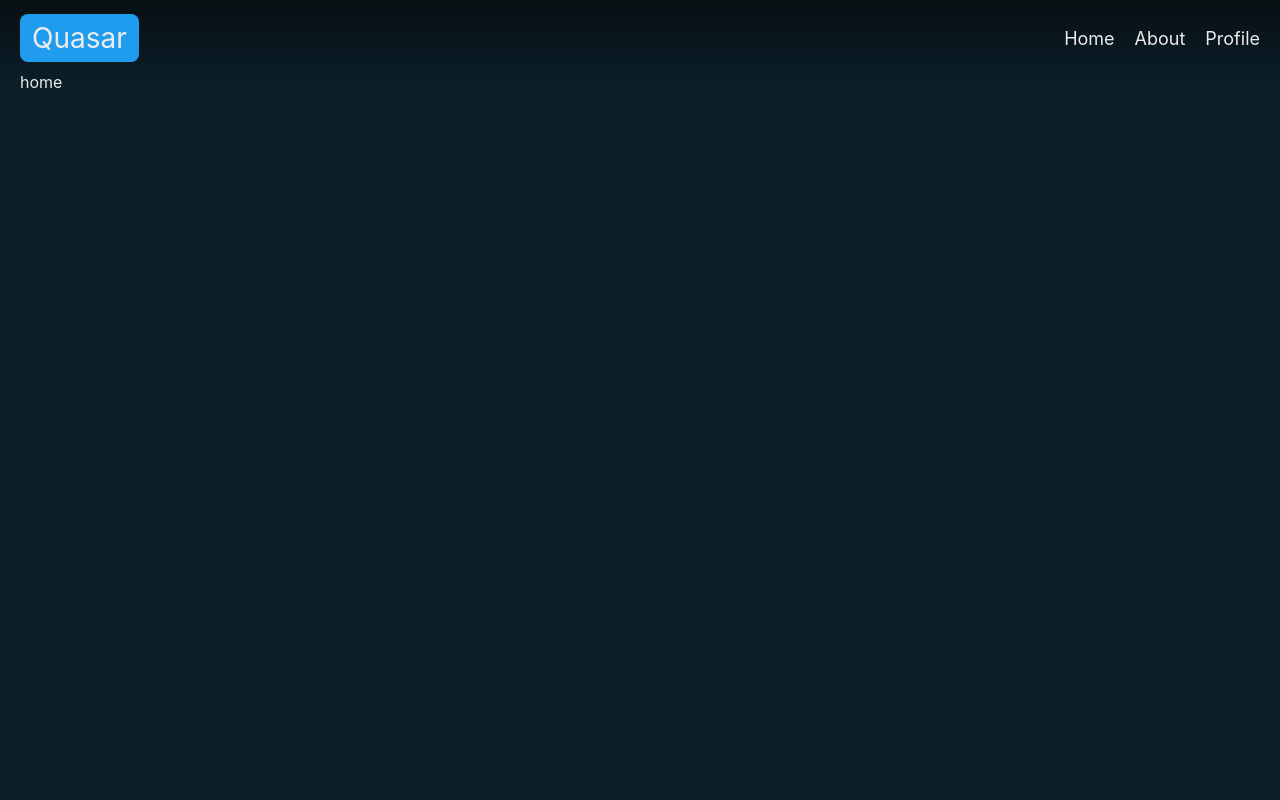
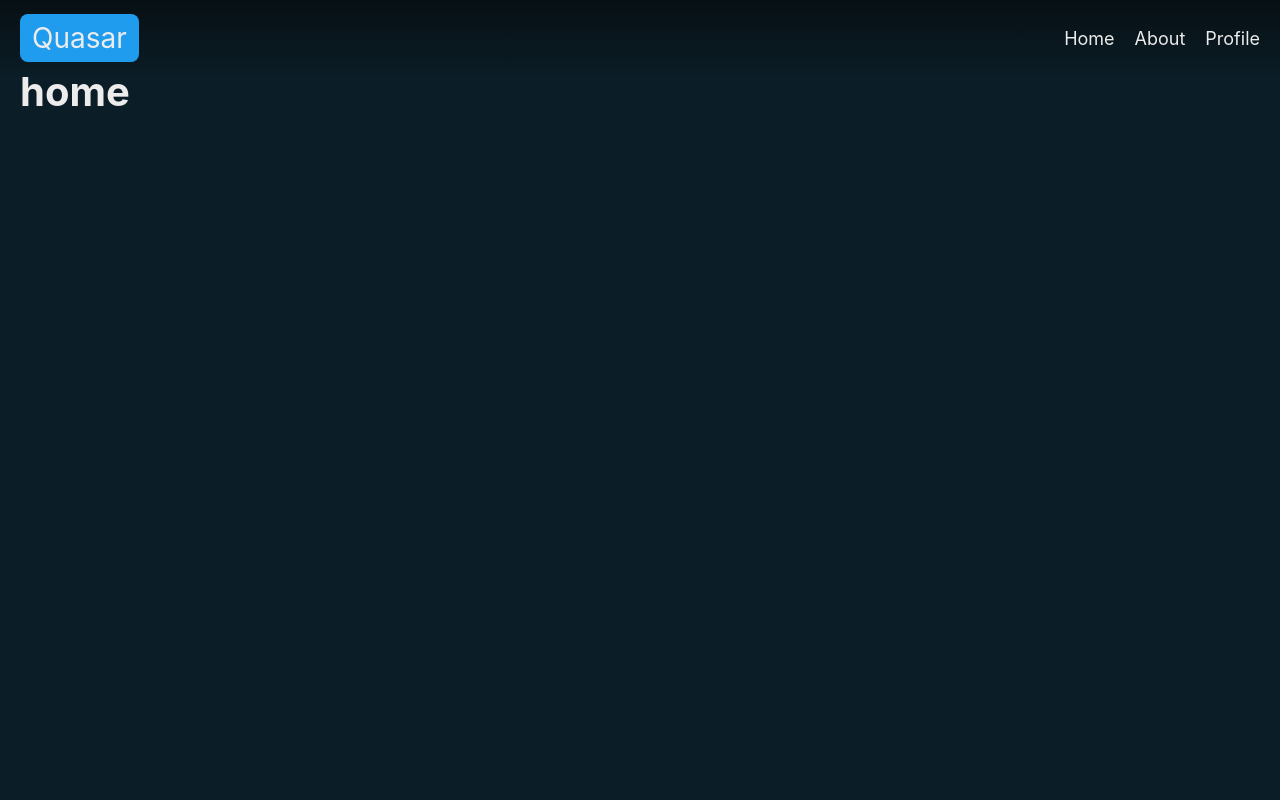
Before and after one commit to Quasar-films/quasar, a Nuxt app: page / in a window 1280 px wide. Shown: the top 800 px of the page. Built offline with nearby package versions, Linux system fonts and the light colour scheme; no server answers.

Commit message:
init tests environment

```diff
--- a/pages/index.vue
+++ b/pages/index.vue
@@ -1,9 +1,18 @@
 <template>
-    <div>home</div>
+    <div>
+        <h3>home</h3>
+
+        <div>
+            {{ store.items }}
+        </div>
+    </div>
 </template>
 
 <script setup lang="ts">
 import home from "~/assets/constants/seo/home";
 
 useSeoMetaData(home);
+
+const store = useProductsStore();
+await store.getProducts();
 </script>
--- a/stores/ProductsStore.ts
+++ b/stores/ProductsStore.ts
@@ -21,9 +21,13 @@ export const useProductsStore = defineStore('ProductsStore', {
     },
     actions: {
         async getProducts() {
-            const {data: products} = await useAsyncData('products', () => $fetch('/api/test'));
-
-            this.items = products as any;
+            try {
+                const {data: products} = await useAsyncData('products', () => $fetch('/api/test'));
+                this.items = products as any;
+            }
+            catch (error) {
+                console.error(error);
+            }
         },
     }
 })
```
Also changed, not shown: 1 other file (tests, documents, lock files or other folders).
